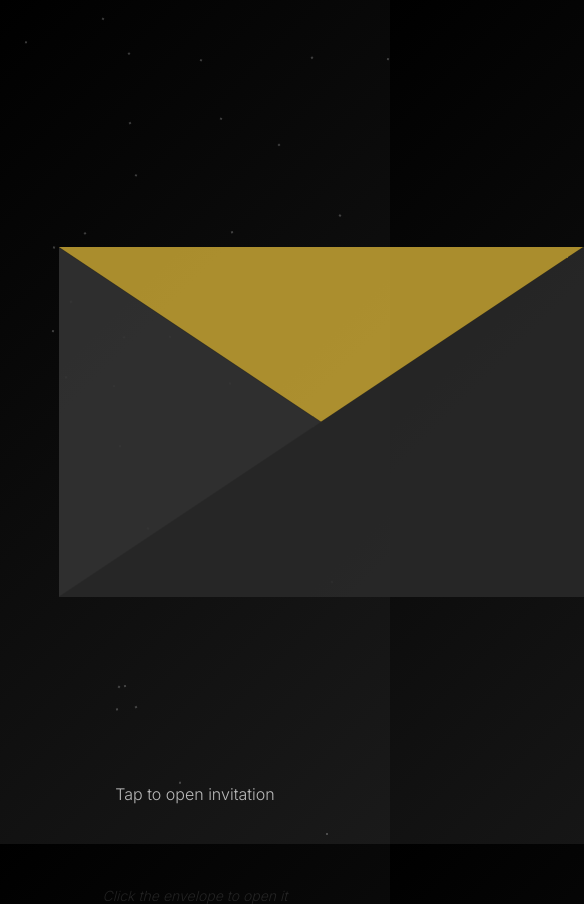
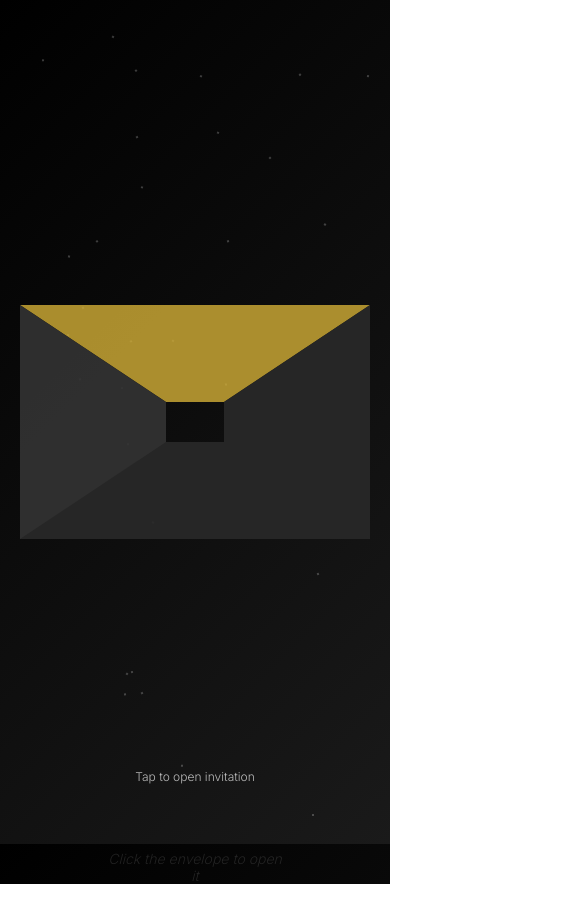
Before and after one commit to ce017/sara-18esimo, a plain HTML site: page index.html in a window 390 px wide. Shown: the whole page, 584 px wide, since content can reach past the window. Drawn offline with Linux system fonts and the light colour scheme.

Commit message:
Update index.html

```diff
--- a/index.html
+++ b/index.html
@@ -23,6 +23,7 @@
             cursor: pointer;
             overflow: hidden;
             color: #ffffff;
+            padding: 20px;
         }
 
         .container {
@@ -35,8 +36,10 @@
         }
 
         .envelope-wrapper {
-            height: 500px;
-            width: 750px;
+            height: 60vmin;
+            width: 90vmin;
+            max-height: 500px;
+            max-width: 750px;
             position: relative;
             display: flex;
             justify-content: center;
@@ -49,22 +52,25 @@
             width: 100%;
             top: 0;
             left: 0;
-            border-right: 375px solid transparent;
-            border-bottom: 250px solid transparent;
-            border-left: 375px solid transparent;
             transform-origin: top;
             transition: transform 0.25s linear;
         }
 
         .lid.one {
-            border-top: 250px solid rgba(212, 175, 55, 0.8);
+            border-right: 37.5vmin solid transparent;
+            border-bottom: 25vmin solid transparent;
+            border-left: 37.5vmin solid transparent;
+            border-top: 25vmin solid rgba(212, 175, 55, 0.8);
             transform: rotateX(0deg);
             z-index: 3;
             transition-delay: 0.75s;
         }
 
         .lid.two {
-            border-top: 250px solid rgba(212, 175, 55, 0.6);
+            border-right: 37.5vmin solid transparent;
+            border-bottom: 25vmin solid transparent;
+            border-left: 37.5vmin solid transparent;
+            border-top: 25vmin solid rgba(212, 175, 55, 0.6);
             transform: rotateX(90deg);
             z-index: 1;
             transition-delay: 0.5s;
@@ -76,19 +82,19 @@
             width: 100%;
             top: 0;
             left: 0;
-            border-top: 250px solid transparent;
-            border-right: 375px solid rgba(42, 42, 42, 0.9);
-            border-bottom: 250px solid rgba(42, 42, 42, 0.9);
-            border-left: 375px solid rgba(51, 51, 51, 0.9);
+            border-top: 25vmin solid transparent;
+            border-right: 37.5vmin solid rgba(42, 42, 42, 0.9);
+            border-bottom: 25vmin solid rgba(42, 42, 42, 0.9);
+            border-left: 37.5vmin solid rgba(51, 51, 51, 0.9);
             z-index: 3;
         }
 
         .letter {
             position: absolute;
-            top: 50px;
-            left: 50px;
-            width: 650px;
-            height: 400px;
+            top: 10%;
+            left: 5%;
+            width: 90%;
+            height: 80%;
             background: transparent;
             border-radius: 12px;
             opacity: 0;
@@ -140,7 +146,7 @@
         }
 
         .letter-slide-out {
-            transform: translateY(-300px) scale(1);
+            transform: translateY(-20vmin) scale(1);
             opacity: 1;
         }
 
@@ -205,14 +211,14 @@
         }
 
         @media (max-width: 800px) {
-            .envelope-wrapper {
-                transform: scale(0.8);
+            .instruction {
+                font-size: 14px;
             }
         }
 
         @media (max-width: 600px) {
-            .envelope-wrapper {
-                transform: scale(0.7);
+            .instruction {
+                font-size: 12px;
             }
         }
     </style>
```
